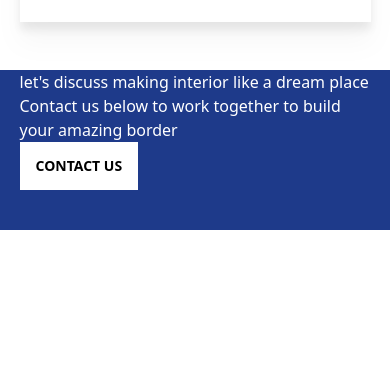
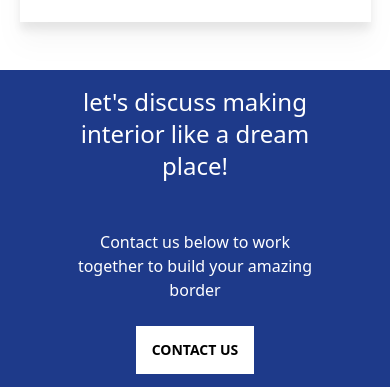
Before and after one commit to Alice2212/interior-design, a React (Create React App) app: page / in a window 390 px wide. Shown: the part 2547-2934 px from the top of the page. Before the commit the page ends 2777 px from the top, so only its background shows below. Built offline with nearby package versions, Linux system fonts and the light colour scheme.

Commit message:
WHy choose us section added

```diff
--- a/src/components/ChooseUs.jsx
+++ b/src/components/ChooseUs.jsx
@@ -39,7 +39,7 @@ function ChooseUs() {
             <img src={Line} alt="line" className="line mt-6" />
           </div>
         </div>
-        <div className="choose-body">
+        <div className="choose-body m-auto">
           <h1 className="mt-6 font-medium text-xl text-center md:text-left">Why Choose Us ?</h1>
           <p className="my-6 mt-6 text-lg ">
             Customize your interior design into a dream place with the best
@@ -48,9 +48,9 @@ function ChooseUs() {
           </p>
         </div>
         {/* why hose us cards section */}
-        <div className="choose-cards flex gap-x-6 gap-y-4 flex-wrap md:mb-12">
+        <div className="choose-cards flex gap-x-6 gap-y-4 flex-wrap md:mb-12 ">
           {cardItems.map((data) => (
-            <div className="card w-96 bg-base-100 drop-shadow-xl rounded-none" key={data.id}>
+            <div className="card w-96 bg-base-100 drop-shadow-xl rounded-none m-auto" key={data.id}>
               <div className="avatar placeholder flex justify-center mt-6">
                 <div className="bg-neutral-focus text-neutral-content rounded-full w-12">
                   <span><img src={data.image} alt={data.alt} /></span>
--- a/src/components/Discuss.css
+++ b/src/components/Discuss.css
@@ -1,4 +1,29 @@
-.discuss-container{
-    max-width: 90%;
+.discuss-container {
+  max-width: 90%;
+}
 
+.Discuss-title {
+  max-width: 40%;
 }
+
+.Discuss-body {
+  /* flex: 1 1 30%; */
+}
+
+@media screen and (max-width: 932px) {
+  .discuss-container {
+    margin: auto;
+    gap: 3rem;
+  }
+  .Discuss-title {
+    margin: auto;
+    text-align: center;
+    max-width: 80%;
+  }
+
+  .Discuss-body {
+    margin: auto;
+    text-align: center;
+    max-width: 70%;
+  }
+}
--- a/src/components/Discuss.jsx
+++ b/src/components/Discuss.jsx
@@ -4,16 +4,16 @@ import "./Discuss.css";
 function Discuss() {
   return (
     <div>
-      <div className="Discuss-wrapper border-none h-40 w-full bg-blue-900 text-white m-auto">
-        <div className="discuss-container m-auto flex flex-wrap items-center justify-between">
-          <div className="Discuss-title flex-auto">
-            <h1>let's discuss making interior like a dream place</h1>
+      <div className="Discuss-wrapper border-none h-80  md:h-40 w-full bg-blue-900 text-white m-auto flex flex-wrap justify-between items-center">
+        <div className="discuss-container m-auto flex flex-wrap justify-between items-center">
+          <div className="Discuss-title">
+            <h1 className="text-2xl md:text-3xl font-medium">let's discuss making interior like a dream place!</h1>
           </div>
-          <div className="Discus-body flex-auto">
-            <p>
+          <div className="Discuss-body text-base md:text-base ">
+            <p className="mb-6">
               Contact us below to work together to build your amazing border
             </p>
-            <button className="btn border-none text-black bg-white rounded-none ">
+            <button className="btn border-none text-black bg-white rounded-none hover:bg-blue-500 hover:text-slate-50">
               Contact Us
             </button>
           </div>
```
